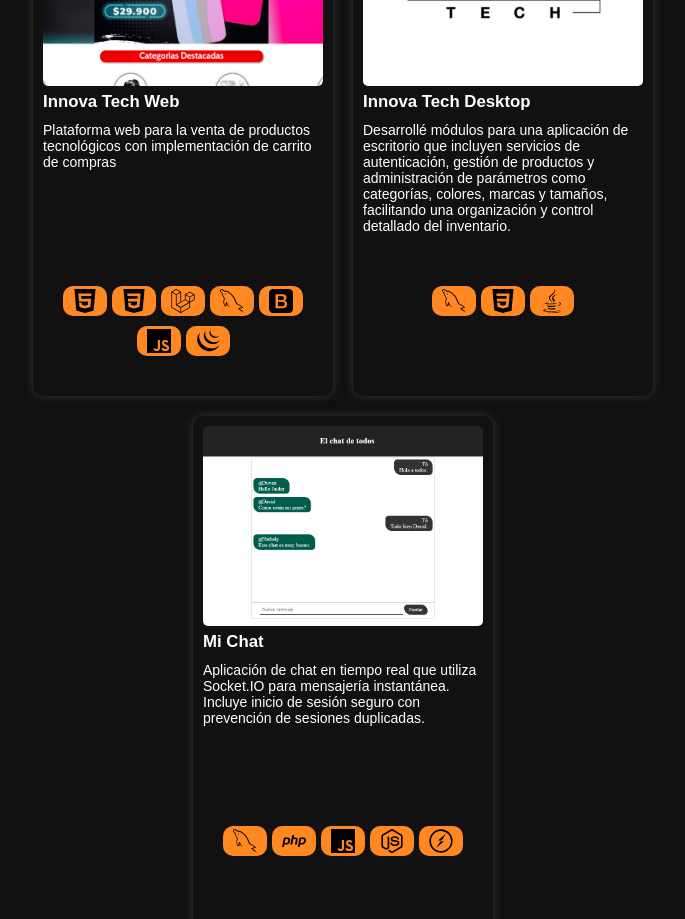
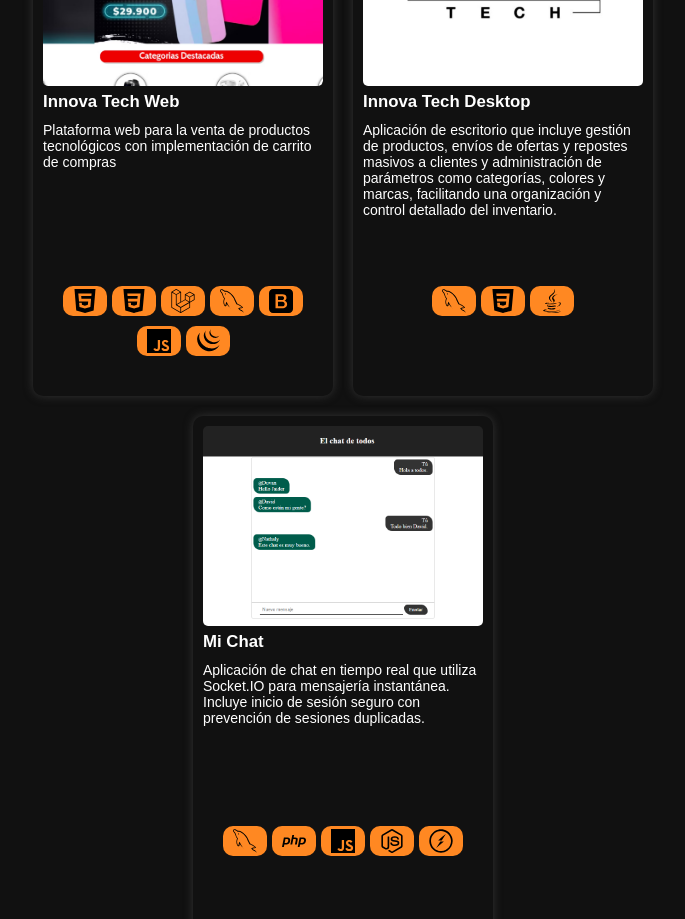
Before and after one commit to Dragnell27/Portafolio, a React (Vite) app: page / in a window 1280 px wide. Shown: the part 1340-2259 px from the top of the page, without its empty margins (297-982 px from the left). Built offline with nearby package versions, Linux system fonts and the light colour scheme.

Commit message:
Update Generic.jsx

```diff
--- a/src/components/Generic.jsx
+++ b/src/components/Generic.jsx
@@ -180,7 +180,7 @@ export const Projects = () => {
         {
             img: "proyectos/innovatechcol.png",
             title: "Innova Tech Desktop",
-            description: "Desarrollé módulos para una aplicación de escritorio que incluyen servicios de autenticación, gestión de productos y administración de parámetros como categorías, colores, marcas y tamaños, facilitando una organización y control detallado del inventario.",
+            description: "Aplicación de escritorio que incluye gestión de productos, envíos de ofertas y repostes masivos a clientes y administración de parámetros como categorías, colores y marcas, facilitando una organización y control detallado del inventario.",
             technologies: ["mysql", "css", "java",],
             git: "https://github.com/Dragnell27/InnovaTech-Desktop",
             url: ""
```
